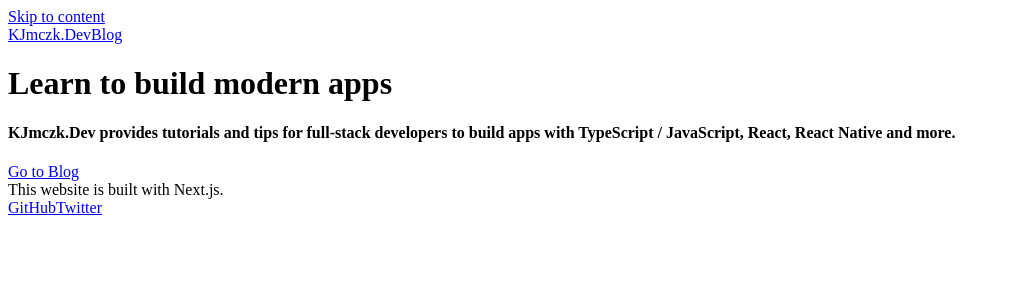
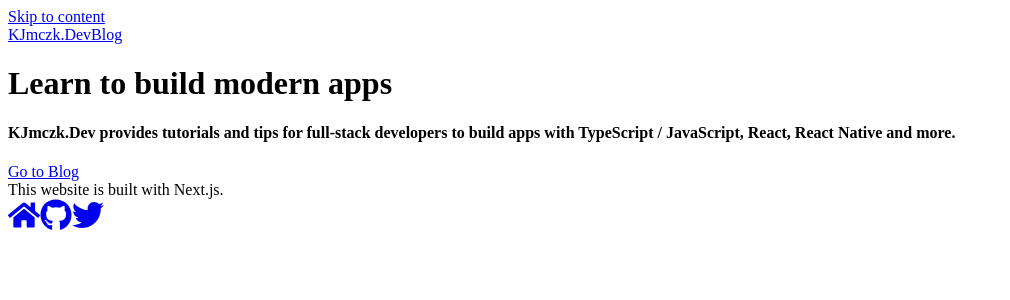
Before and after one commit to lualsiv/kjmczk, a Next.js app: page / in a window 1280 px wide. Shown: the top 300 px of the page, without its empty margins (0-1010 px from the left). Built offline with nearby package versions, Linux system fonts and the light colour scheme.

Commit message:
Use `react-icons`

```diff
--- a/components/footer.tsx
+++ b/components/footer.tsx
@@ -1,5 +1,9 @@
+import Link from 'next/link';
+import { IconContext } from 'react-icons';
+import { FaHome, FaTwitter, FaGithub } from 'react-icons/fa';
+
 import Container from './container';
-import { GITHUB_URL, TWITTER_URL } from '../utils/constants';
+import { SITE_NAME, GITHUB_URL, TWITTER_URL } from '../utils/constants';
 
 const Footer: React.FC = () => {
   return (
@@ -9,13 +13,31 @@ const Footer: React.FC = () => {
           <div className="text-2xl lg:text-3xl xl:text-4xl font-bold text-center tracking-tight leading-tight mb-8 lg:mb-0 lg:pr-4 lg:w-1/2">
             This website is built with Next.js.
           </div>
-          <div className="inline-flex justify-center items-center lg:pl-4 lg:w-1/2">
-            <a href={GITHUB_URL} className="font-bold mx-4">
-              GitHub
-            </a>
-            <a href={TWITTER_URL} className="font-bold mx-4">
-              Twitter
-            </a>
+
+          <div className="inline-flex justify-center items-center space-x-8 lg:pl-4 lg:w-1/2">
+            <IconContext.Provider value={{ size: '2em' }}>
+              <Link href="/">
+                <a aria-label="Home">
+                  <FaHome />
+                </a>
+              </Link>
+              <a
+                href={GITHUB_URL}
+                aria-label={`${SITE_NAME} on GitHub`}
+                rel="noopener noreferrer"
+                target="_blank"
+              >
+                <FaGithub />
+              </a>
+              <a
+                href={TWITTER_URL}
+                aria-label={`${SITE_NAME} on Twitter`}
+                rel="noopener noreferrer"
+                target="_blank"
+              >
+                <FaTwitter />
+              </a>
+            </IconContext.Provider>
           </div>
         </div>
       </Container>
```
